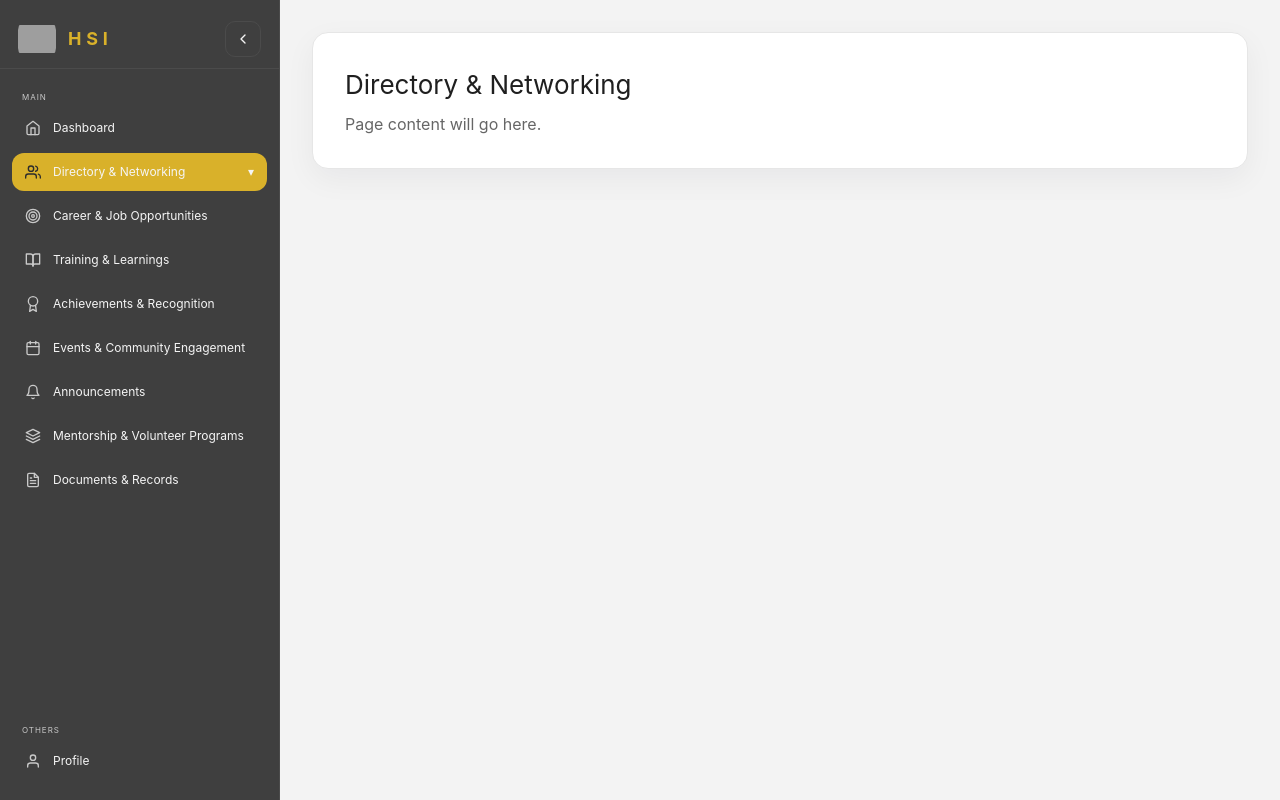
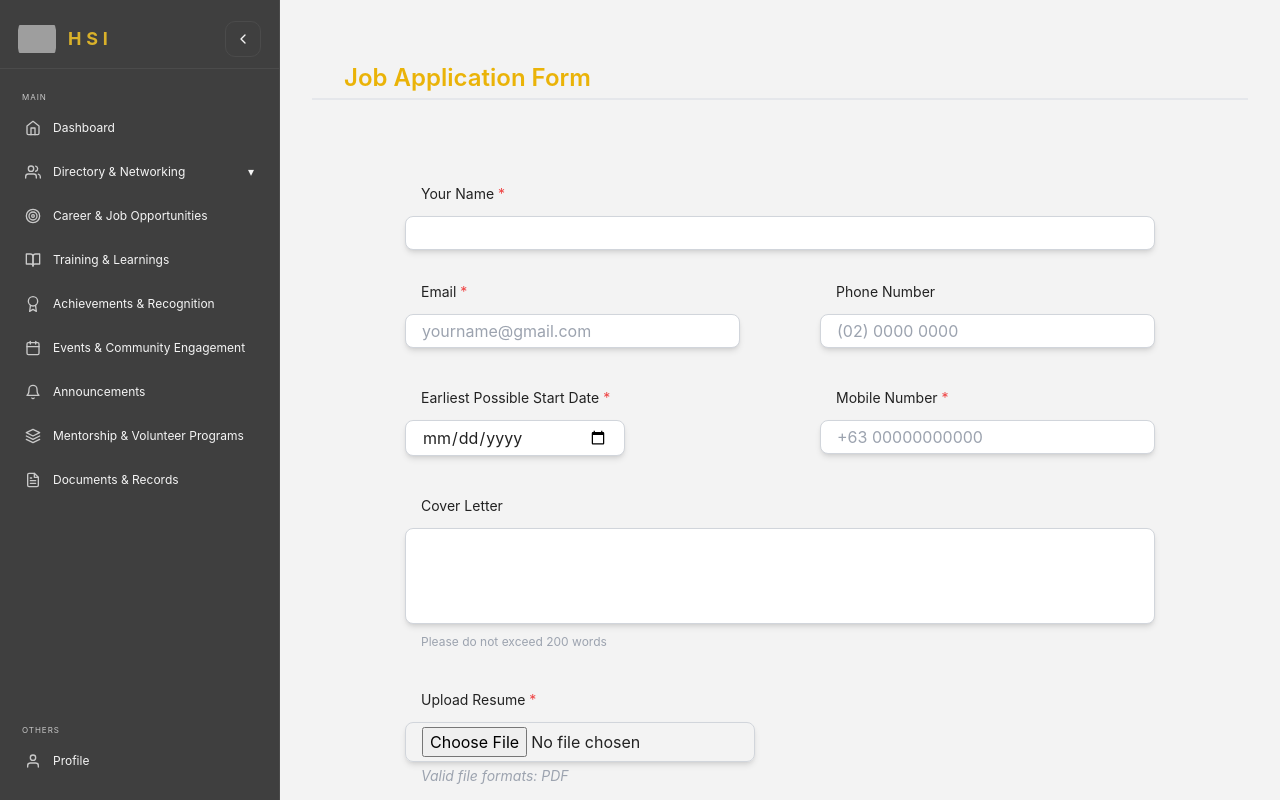
Before and after one commit to MikeLim99/HSI-Module, a React (Vite) app: page /job-application in a window 1280 px wide. Before the commit this address led to /directory. Built offline with nearby package versions, Linux system fonts and the light colour scheme; grey boxes are pictures that could not be loaded.

Commit message:
jobapplication form done

```diff
--- a/src/App.jsx
+++ b/src/App.jsx
@@ -15,6 +15,7 @@ import AlumniStoriesPage from './pages/announcements/AlumniStoriesPage'
 import MentorshipPage from './pages/MentorshipPage'
 import DocumentsPage from './pages/DocumentsPage'
 import ProfilePage from './pages/ProfilePage'
+import JobApplicationForm from './pages/JobApplicationForm'
 
 export default function App() {
   return (
@@ -34,6 +35,7 @@ export default function App() {
         <Route path="/mentorship" element={<MentorshipPage />} />
         <Route path="/documents" element={<DocumentsPage />} />
         <Route path="/profile" element={<ProfilePage />} />
+        <Route path="/job-application" element={<JobApplicationForm/>} />
 
         <Route path="/" element={<Navigate to="/directory" replace />} />
         <Route path="*" element={<Navigate to="/directory" replace />} />
--- a/src/pages/JobApplicationForm.jsx
+++ b/src/pages/JobApplicationForm.jsx
@@ -1,12 +1,59 @@
-import { StyleSheet, Text, View } from 'react-native'
+import PagePlaceholder from './PagePlaceholder'
 import React from 'react'
 
 export default function JobApplicationForm() {
   return (
-    <View>
-      <Text>JobApplicationForm testing</Text>
-    </View>
-  )
+    <>
+    <div className='w-full'>
+    <h2 className="text-2xl text-yellow-500 pl-8 font-semibold pt-[30px]">Job Application Form</h2>
+    <hr className="border-t-2 border-grey-500 my-1" />
+    <div className="flex justify-center w-full py-2 pt-20">
+      <div className="w-[750px]">
+        <label className="block text-sm mb-3 font-sm pl-4">Your Name <span className="text-red-500">*</span></label>
+        <input type="nameField" className="w-full px-4 py-1 border border-gray-300 shadow-md rounded-lg" />
+      </div>
+    </div>
+
+    <div className="flex justify-center w-full py-2 pt-6">
+      <div className="w-[750px] grid grid-cols-2 gap-y-10 gap-x-20">
+        <div>
+          <label className="block text-sm mb-3 font-sm pl-4">Email <span className="text-red-500">*</span></label>
+          <input type="emailField" className="w-full px-4 py-1 border border-gray-300 shadow-md rounded-lg" placeholder="yourname@gmail.com" />
+        </div>
+
+        <div>
+          <label className="block text-sm mb-3 font-sm pl-4">Phone Number</label>
+          <input type="phoneField" className="w-full px-4 py-1 border border-gray-300 shadow-md rounded-lg" placeholder="(02) 0000 0000" />
+        </div>
+
+        <div>
+          <label className="block text-sm mb-3 font-sm pl-4">Earliest Possible Start Date <span className="text-red-500">*</span></label>
+          <input type="date" className="w-[220px] px-4 py-1 border border-gray-300 shadow-md rounded-lg" />
+        </div>
+
+        <div>
+            <label className="block text-sm mb-3 font-sm pl-4">Mobile Number <span className="text-red-500">*</span></label>
+            <input type="phoneField" className="w-full px-4 py-1 border border-gray-300 shadow-md rounded-lg" placeholder="+63 00000000000" />
+        </div>
+
+        <div className="col-span-2">
+            <label className="block text-sm mb-3 font-sm pl-4">Cover Letter</label>
+            <textarea className="w-full px-4 py-2 border border-gray-300 shadow-md rounded-lg resize-none h-24" />
+            <label className="block text-xs text-gray-400 mt-1 pl-4">Please do not exceed 200 words</label>
+        </div>
+
+        <div className="col-span-2">
+            <label className="block text-sm mb-3 font-sm pl-4">Upload Resume <span className="text-red-500">*</span></label>
+            <input type="file" className="w-[350px] px-4 py-1 border border-gray-300 shadow-md rounded-lg" />
+            <label className="block text-sm text-gray-400 mt-1 pl-4 italic">Valid file formats: PDF</label>
+        </div>
+
+        <div className="w-full flex justify-center col-span-2 pt-10">
+        <button className="w-[150px] bg-yellow-500 hover:bg-yellow-600 text-white font-bold py-2 px-4 rounded-lg shadow-md border border-gray-400">APPLY</button>
+        </div>
+      </div>
+    </div>
+  </div>
+    </>
+)
 }
-
-const styles = StyleSheet.create({})
```
